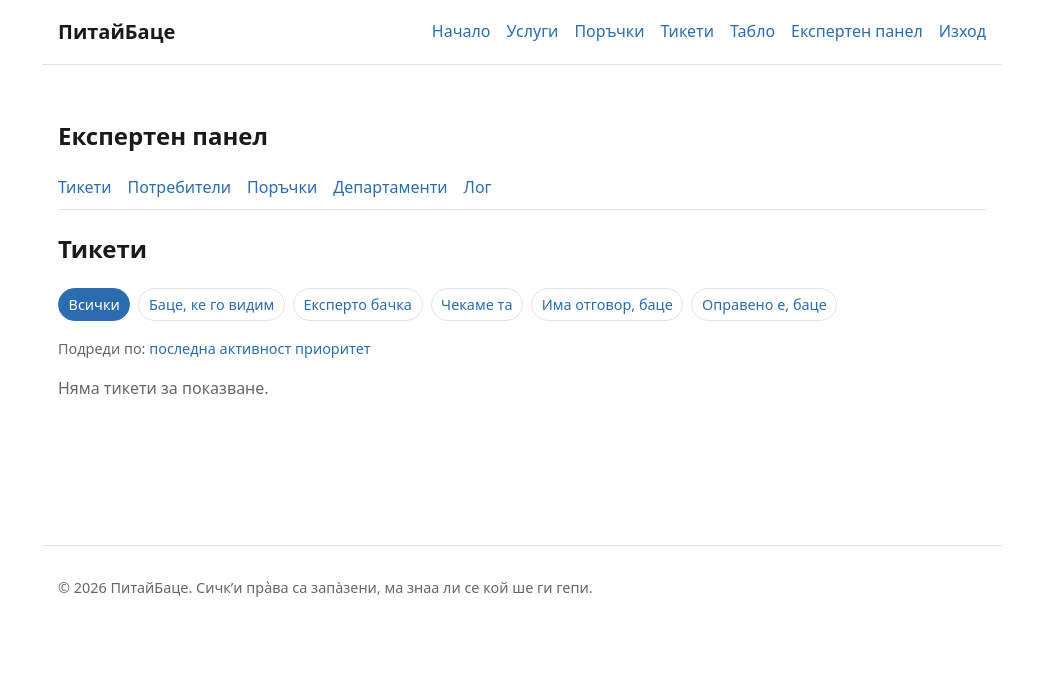
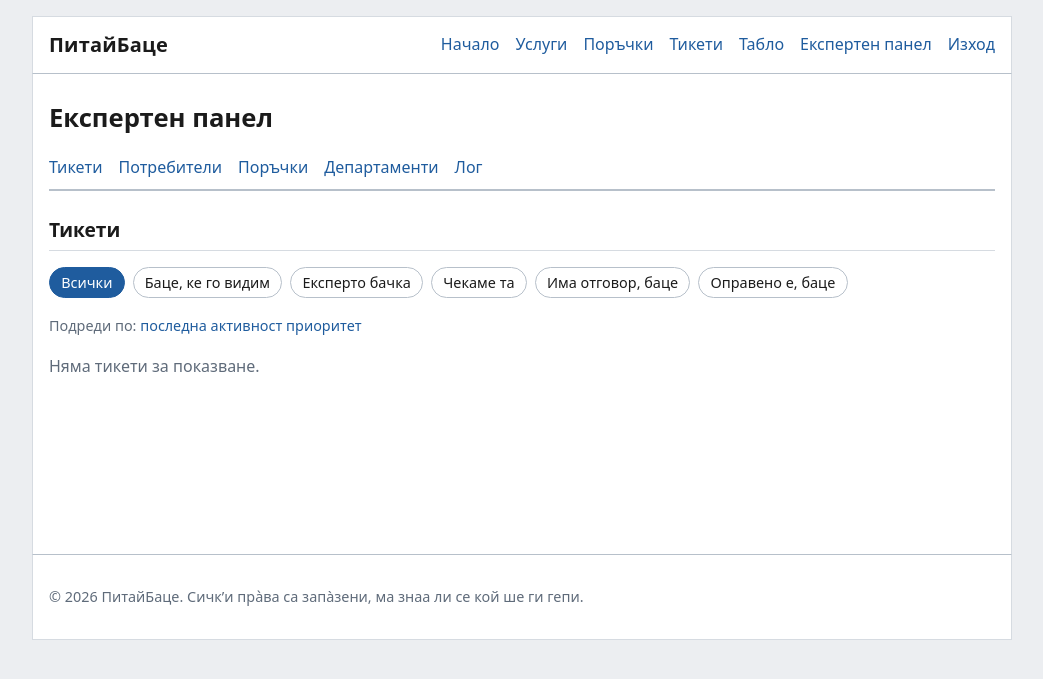
Before and after one commit to Gogo2204/PitayBatse, a Django app: page /staff/ in a window 1280 px wide. Shown: the top 679 px of the page, without its empty margins (118-1161 px from the left). Run offline with Django 5.2, Linux system fonts and the light colour scheme; the visitor is signed in with stand-in values (Sample User, id 1); data comes from the database, SQL or seed files in the repository; data that the repository does not hold is empty.

Commit message:
Refresh the visual design with status badges and clearer layout

```diff
--- a/accounts/templates/accounts/dashboard.html
+++ b/accounts/templates/accounts/dashboard.html
@@ -32,7 +32,7 @@
                     {% for ticket in tickets %}
                         <tr>
                             <td><a href="{% url 'tickets:detail' ticket.public_id %}">{{ ticket.name }}</a></td>
-                            <td>{{ ticket.get_status_display }}</td>
+                            <td><span class="badge badge-{{ ticket.status }}">{{ ticket.get_status_display }}</span></td>
                             <td>{{ ticket.get_priority_display }}</td>
                             <td>{{ ticket.department.name }}</td>
                             <td>{% if ticket.last_message_at %}преди {{ ticket.last_message_at|timesince }}{% else %}—{% endif %}</td>
@@ -67,7 +67,7 @@
                         <tr>
                             <td>{{ order.service.name }}</td>
                             <td>{{ order.amount }} €</td>
-                            <td>{{ order.get_status_display }}</td>
+                            <td><span class="badge badge-{{ order.status }}">{{ order.get_status_display }}</span></td>
                             <td>{{ order.created_at|date:"d.m.Y" }}</td>
                         </tr>
                     {% endfor %}
--- a/staff/templates/staff/orders.html
+++ b/staff/templates/staff/orders.html
@@ -24,7 +24,7 @@
                     <td>{{ order.user.username }}</td>
                     <td>{{ order.service.name }}</td>
                     <td>{{ order.amount }} €</td>
-                    <td>{{ order.get_status_display }}</td>
+                    <td><span class="badge badge-{{ order.status }}">{{ order.get_status_display }}</span></td>
                     <td>{{ order.created_at|date:"d.m.Y" }}</td>
                 </tr>
             {% endfor %}
--- a/staff/templates/staff/tickets.html
+++ b/staff/templates/staff/tickets.html
@@ -35,7 +35,7 @@
                 {% for ticket in tickets %}
                     <tr class="{% if ticket.status == 'open' and not ticket.main_expert_id %}unassigned{% endif %}">
                         <td><a href="{% url 'tickets:detail' ticket.public_id %}">{{ ticket.name }}</a></td>
-                        <td>{{ ticket.get_status_display }}</td>
+                        <td><span class="badge badge-{{ ticket.status }}">{{ ticket.get_status_display }}</span></td>
                         <td>{{ ticket.get_priority_display }}</td>
                         <td>{{ ticket.department.name }}</td>
                         <td>{% if ticket.main_expert %}{{ ticket.main_expert.username }}{% else %}—{% endif %}</td>
--- a/static/css/style.css
+++ b/static/css/style.css
@@ -1,11 +1,18 @@
+/* ПитайБаце — hand-written CSS. No frameworks. Simple, readable, utilitarian. */
+
 :root {
+    --color-page: #eceef1;
     --color-bg: #ffffff;
-    --color-text: #1a1a1a;
-    --color-muted: #666666;
-    --color-accent: #2b6cb0;
-    --color-border: #e2e2e2;
-    --max-width: 960px;
+    --color-text: #1b1b1b;
+    --color-muted: #5f6b7a;
+    --color-accent: #1f5c9e;
+    --color-accent-weak: #eaf1f8;
+    --color-border: #d6dbe1;
+    --color-border-strong: #b7c0ca;
+    --color-danger: #b00020;
+    --max-width: 980px;
     --space: 1rem;
+    --radius: 4px;
 }
 
 * {
@@ -14,10 +21,10 @@
 
 body {
     margin: 0;
-    font-family: system-ui, -apple-system, "Segoe UI", Roboto, sans-serif;
+    font-family: system-ui, -apple-system, "Segoe UI", Roboto, "Helvetica Neue", Arial, sans-serif;
     line-height: 1.6;
     color: var(--color-text);
-    background: var(--color-bg);
+    background: var(--color-page);
 }
 
 a {
@@ -29,53 +36,73 @@ a:hover {
     text-decoration: underline;
 }
 
-/* Header + navigation */
+h1 {
+    font-size: 1.6rem;
+    margin: 0 0 var(--space);
+}
+
+h2 {
+    font-size: 1.2rem;
+    margin: calc(var(--space) * 1.5) 0 var(--space);
+    padding-bottom: 0.3rem;
+    border-bottom: 1px solid var(--color-border);
+}
+
+/* Page column ("sheet" on a grey background) */
+.site-header,
+.site-main,
+.site-footer {
+    max-width: var(--max-width);
+    margin: 0 auto;
+    background: var(--color-bg);
+    border-left: 1px solid var(--color-border);
+    border-right: 1px solid var(--color-border);
+}
+
 .site-header {
     display: flex;
     align-items: center;
     justify-content: space-between;
     flex-wrap: wrap;
     gap: var(--space);
-    max-width: var(--max-width);
-    margin: 0 auto;
-    padding: var(--space);
-    border-bottom: 1px solid var(--color-border);
+    padding: 0.75rem var(--space);
+    margin-top: var(--space);
+    border-top: 1px solid var(--color-border);
+    border-bottom: 1px solid var(--color-border-strong);
 }
 
 .logo {
     font-size: 1.25rem;
     font-weight: 700;
     color: var(--color-text);
+    letter-spacing: 0.01em;
 }
 
 .site-nav ul {
     display: flex;
     align-items: center;
+    flex-wrap: wrap;
     gap: var(--space);
     margin: 0;
     padding: 0;
     list-style: none;
 }
 
-/* Main content */
 .site-main {
-    max-width: var(--max-width);
-    margin: 0 auto;
-    padding: calc(var(--space) * 2) var(--space);
+    padding: calc(var(--space) * 1.5) var(--space);
     min-height: 60vh;
 }
 
-/* Footer */
 .site-footer {
-    max-width: var(--max-width);
-    margin: 0 auto;
     padding: var(--space);
-    border-top: 1px solid var(--color-border);
+    margin-bottom: var(--space);
+    border-top: 1px solid var(--color-border-strong);
+    border-bottom: 1px solid var(--color-border);
     color: var(--color-muted);
     font-size: 0.9rem;
 }
 
-/* Navigation logout button styled as a link */
+/* Logout control styled to match the other header links */
 .logout-form {
     display: inline;
     margin: 0;
@@ -97,13 +124,145 @@ a:hover {
     opacity: 1;
 }
 
-/* Auth cards (login / register) */
-.auth-card {
-    max-width: 26rem;
+/* Status badges */
+.badge {
+    display: inline-block;
+    padding: 0.1rem 0.5rem;
+    border: 1px solid transparent;
+    border-radius: 3px;
+    font-size: 0.8rem;
+    font-weight: 600;
+    line-height: 1.5;
+    white-space: nowrap;
 }
 
-.auth-card h1 {
-    margin-top: 0;
+.badge-open {
+    background: #e7eef6;
+    color: #1f5c9e;
+    border-color: #c5d8ec;
+}
+
+.badge-in_progress {
+    background: #fbecc9;
+    color: #8a5a00;
+    border-color: #f0d79a;
+}
+
+.badge-waiting_reply {
+    background: #ece6f7;
+    color: #5b3ca8;
+    border-color: #d6c9ef;
+}
+
+.badge-client_replied {
+    background: #d9f0ec;
+    color: #00695c;
+    border-color: #b3e0d8;
+}
+
+.badge-resolved {
+    background: #dff1e2;
+    color: #1e7e34;
+    border-color: #b7e0c0;
+}
+
+.badge-pending {
+    background: #eceff1;
+    color: #4b5a68;
+    border-color: #d4dae0;
+}
+
+.badge-paid {
+    background: #dff1e2;
+    color: #1e7e34;
+    border-color: #b7e0c0;
+}
+
+.badge-failed {
+    background: #fbe0dd;
+    color: #b71c1c;
+    border-color: #f0c1bc;
+}
+
+.badge-cancelled {
+    background: #e6e8ea;
+    color: #556370;
+    border-color: #d2d6da;
+}
+
+/* Tables */
+.table-wrap {
+    overflow-x: auto;
+}
+
+.ticket-table {
+    width: 100%;
+    border-collapse: collapse;
+    border: 1px solid var(--color-border);
+}
+
+.ticket-table th,
+.ticket-table td {
+    padding: 0.5rem 0.75rem;
+    text-align: left;
+    border-bottom: 1px solid var(--color-border);
+}
+
+.ticket-table th {
+    background: #f0f2f5;
+    border-bottom: 2px solid var(--color-border-strong);
+    color: var(--color-muted);
+    font-size: 0.8rem;
+    letter-spacing: 0.03em;
+    text-transform: uppercase;
+}
+
+.ticket-table tbody tr:hover {
+    background: #f6f9fc;
+}
+
+.ticket-table tr.unassigned {
+    background: var(--color-accent-weak);
+    font-weight: 600;
+}
+
+.ticket-table tr.unassigned td:first-child {
+    border-left: 3px solid var(--color-accent);
+}
+
+.empty-state {
+    color: var(--color-muted);
+}
+
+/* Forms */
+input[type="text"],
+input[type="email"],
+input[type="password"],
+input[type="url"],
+input[type="datetime-local"],
+input[type="number"],
+select,
+textarea {
+    padding: 0.5rem;
+    border: 1px solid var(--color-border-strong);
+    border-radius: var(--radius);
+    background: #fff;
+    color: inherit;
+    font: inherit;
+}
+
+input:focus,
+select:focus,
+textarea:focus {
+    outline: 2px solid var(--color-accent);
+    outline-offset: 1px;
+    border-color: var(--color-accent);
+}
+
+textarea {
+    width: 100%;
+    min-height: 6rem;
+    resize: vertical;
 }
 
 .form-row {
@@ -143,42 +295,53 @@ a:hover {
 .form-errors {
     margin-bottom: var(--space);
     padding: 0.5rem 0.75rem;
-    border: 1px solid #b00020;
-    border-radius: 4px;
+    border: 1px solid var(--color-danger);
+    border-radius: var(--radius);
+    background: #fdecea;
 }
 
 button[type="submit"] {
     padding: 0.55rem 1.1rem;
-    border: none;
-    border-radius: 4px;
+    border: 1px solid var(--color-accent);
+    border-radius: var(--radius);
     background: var(--color-accent);
     color: #fff;
     font: inherit;
+    font-weight: 600;
     cursor: pointer;
 }
 
 button[type="submit"]:hover {
-    opacity: 0.9;
-}
-
-.auth-alt {
-    margin-top: var(--space);
-    font-size: 0.9rem;
+    background: #17497e;
 }
 
 /* Shared button-styled link */
 .button {
     display: inline-block;
     padding: 0.5rem 1rem;
-    border-radius: 4px;
+    border-radius: var(--radius);
     background: var(--color-accent);
     color: #fff;
     font-weight: 600;
 }
 
 .button:hover {
-    opacity: 0.9;
+    background: #17497e;
     text-decoration: none;
+}
+
+/* Auth cards (login / register) */
+.auth-card {
+    max-width: 26rem;
+}
+
+.auth-card h1 {
+    margin-top: 0;
+}
+
+.auth-alt {
+    margin-top: var(--space);
+    font-size: 0.9rem;
 }
 
 /* Service catalog */
@@ -366,36 +526,15 @@ button[type="submit"]:hover {
     margin-bottom: 0.6rem;
 }
 
+.control-form details {
+    margin: 0;
+}
+
 .resolved-note {
     padding: 0.5rem 0.75rem;
     border: 1px solid var(--color-border);
-    border-radius: 4px;
-    color: var(--color-muted);
-}
-
-/* Ticket list */
-.table-wrap {
-    overflow-x: auto;
-}
-
-.ticket-table {
-    width: 100%;
-    border-collapse: collapse;
-}
-
-.ticket-table th,
-.ticket-table td {
-    padding: 0.5rem 0.75rem;
-    text-align: left;
-    border-bottom: 1px solid var(--color-border);
-}
-
-.ticket-table th {
-    color: var(--color-muted);
-    font-weight: 600;
-}
-
-.empty-state {
+    border-radius: var(--radius);
+    background: #fafbfc;
     color: var(--color-muted);
 }
 
@@ -408,10 +547,16 @@ button[type="submit"]:hover {
 }
 
 .filter-bar a {
-    padding: 0.25rem 0.6rem;
-    border: 1px solid var(--color-border);
+    padding: 0.2rem 0.7rem;
+    border: 1px solid var(--color-border-strong);
     border-radius: 999px;
     font-size: 0.9rem;
+    color: var(--color-text);
+}
+
+.filter-bar a:hover {
+    text-decoration: none;
+    border-color: var(--color-accent);
 }
 
 .filter-bar a.active {
@@ -428,17 +573,12 @@ button[type="submit"]:hover {
     gap: var(--space);
     margin-bottom: var(--space);
     padding-bottom: 0.5rem;
-    border-bottom: 1px solid var(--color-border);
+    border-bottom: 2px solid var(--color-border-strong);
 }
 
 .sort-bar {
     color: var(--color-muted);
     font-size: 0.9rem;
-}
-
-.ticket-table tr.unassigned {
-    background: rgba(43, 108, 176, 0.08);
-    font-weight: 600;
 }
 
 .pagination {
--- a/tickets/templates/tickets/ticket_detail.html
+++ b/tickets/templates/tickets/ticket_detail.html
@@ -8,7 +8,7 @@
 
     <dl class="ticket-meta">
         <dt>Номер</dt><dd>{{ ticket.public_id }}</dd>
-        <dt>Статус</dt><dd>{{ ticket.get_status_display }}</dd>
+        <dt>Статус</dt><dd><span class="badge badge-{{ ticket.status }}">{{ ticket.get_status_display }}</span></dd>
         <dt>Приоритет</dt><dd>{{ ticket.get_priority_display }}</dd>
         <dt>Краен срок</dt><dd>{% if ticket.deadline %}{{ ticket.deadline|date:"d.m.Y H:i" }}{% else %}—{% endif %}</dd>
         <dt>Създаден</dt><dd>{{ ticket.created_at|date:"d.m.Y H:i" }}</dd>
--- a/tickets/templates/tickets/ticket_list.html
+++ b/tickets/templates/tickets/ticket_list.html
@@ -22,7 +22,7 @@
                         <tr>
                             <td><a href="{% url 'tickets:detail' ticket.public_id %}">{{ ticket.name }}</a></td>
                             <td>{{ ticket.order.service.name }}</td>
-                            <td>{{ ticket.get_status_display }}</td>
+                            <td><span class="badge badge-{{ ticket.status }}">{{ ticket.get_status_display }}</span></td>
                             <td>{{ ticket.created_at|date:"d.m.Y" }}</td>
                         </tr>
                     {% endfor %}
```
Also changed, not shown: other parts of static/css/style.css (+65 -30 lines).
